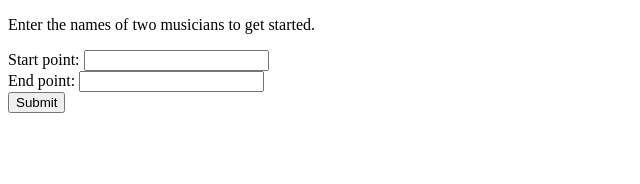
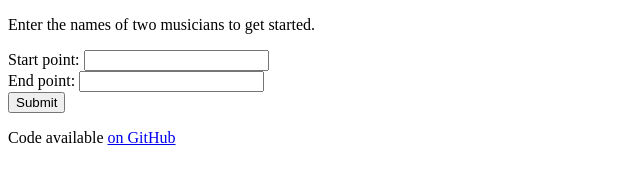
Before and after one commit to Trott/music-routing, a website: page views/index.html in a window 1280 px wide. Shown: the whole page, without its empty margins (0-640 px from the left). Drawn offline with Linux system fonts and the light colour scheme.

Commit message:
link to repo

```diff
--- a/views/index.html
+++ b/views/index.html
@@ -9,3 +9,5 @@
     <div><label>End point</label>:&nbsp;<input name="end"></div>
     <div><input type="submit"></div>
 </form>
+
+<p>Code available <a href="https://github.com/Trott/music-routing/">on GitHub</a></p>
```
